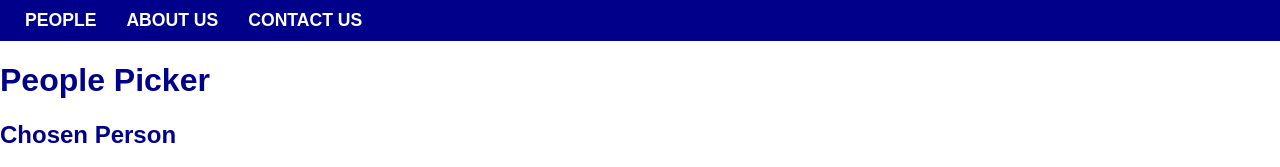
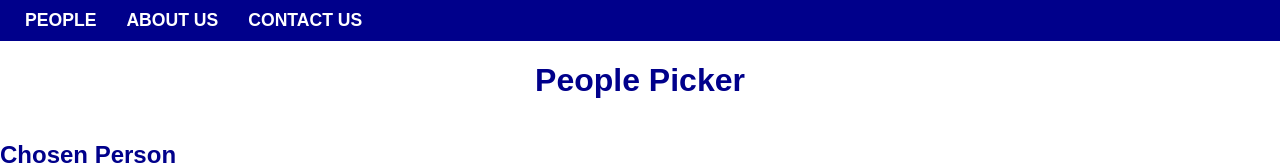
Before and after one commit to rapPayne/edp_2024_09_people_picker, a React (Vite) app in the folder react-client/: page /people-picker in a window 1280 px wide. Shown: the top 167 px of the page. Built offline with nearby package versions, Linux system fonts and the light colour scheme; no server answers.

Commit message:
Added styling to header in people picker

```diff
--- a/react-client/src/PeoplePicker.css
+++ b/react-client/src/PeoplePicker.css
@@ -24,3 +24,10 @@ flex-wrap: wrap;
 
   }
 }
+
+#people-picker-title {
+  display: flex;
+  flex-direction: row;
+  align-items: center;
+  justify-content: center;
+}
--- a/react-client/src/PeoplePicker.jsx
+++ b/react-client/src/PeoplePicker.jsx
@@ -21,7 +21,9 @@ export function PeoplePicker() {
   }
   return (
     <div className="PeoplePicker">
+      <div id="people-picker-title">
       <h1>People Picker</h1>
+      </div>
 
 
       <h2>Chosen Person</h2>
```
